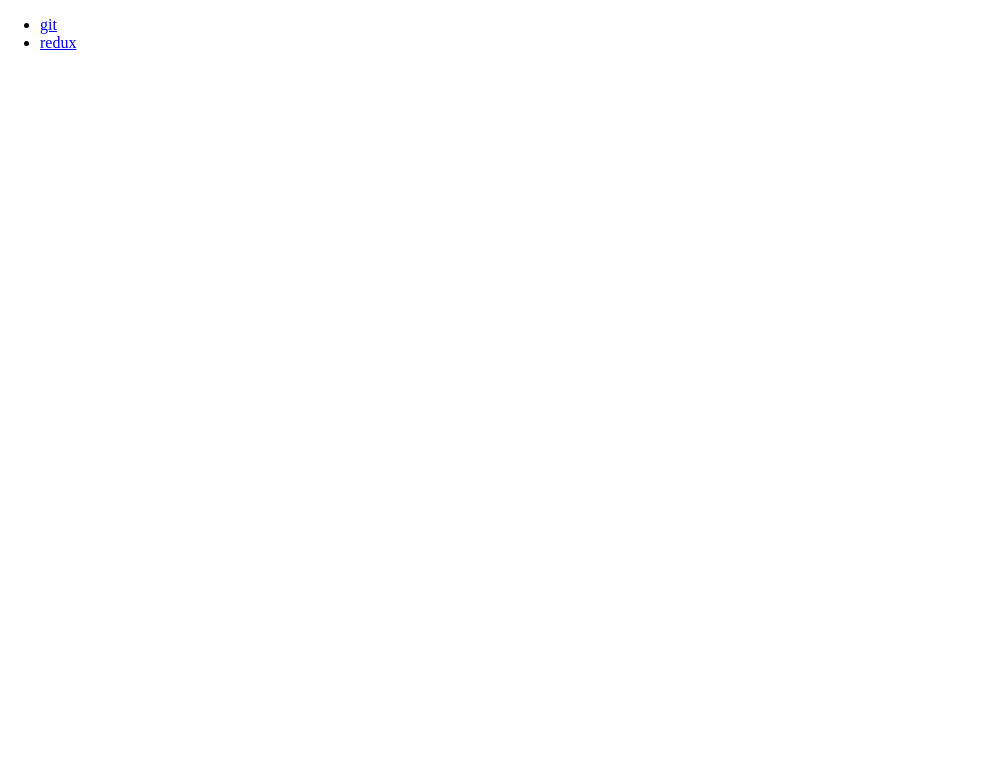
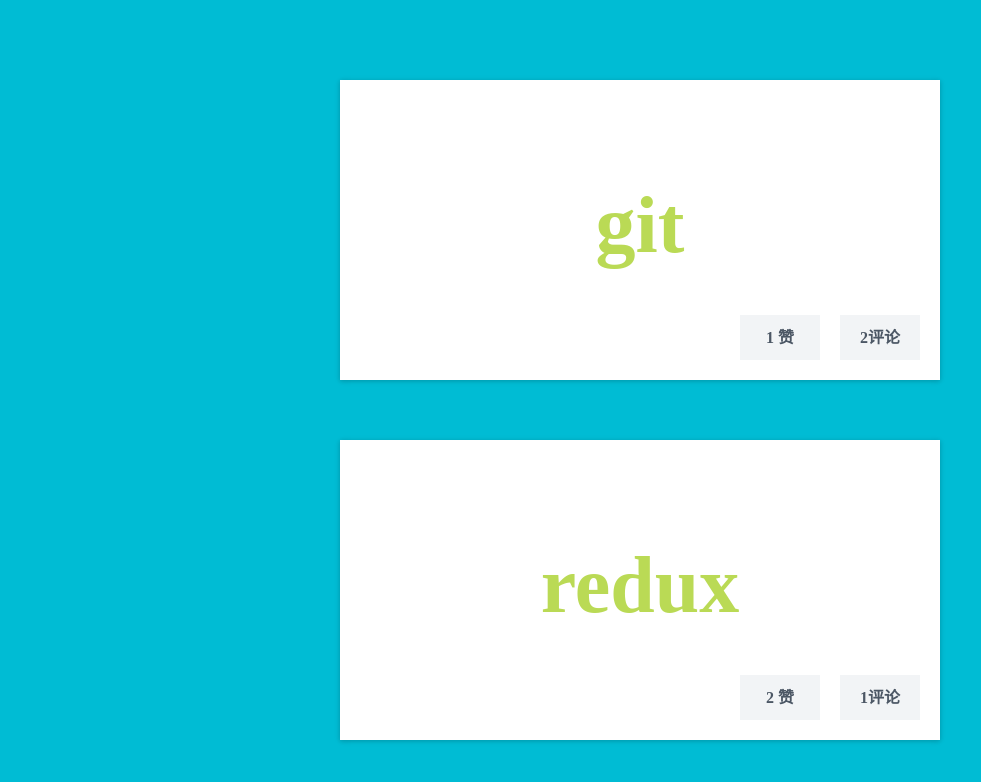
Before and after one commit to zhuangzz/redux-hello, a React (Create React App) app: page / in a window 1280 px wide. Shown: the top 782 px of the page, without its empty margins (0-981 px from the left). Built offline with nearby package versions, Linux system fonts and the light colour scheme.

Commit message:
show HomePage

```diff
--- a/src/HomePage.js
+++ b/src/HomePage.js
@@ -1,14 +1,27 @@
 import React,{Component}from "react"
-import {Link} from 'react-router-dom'
+// import {Link} from 'react-router-dom'
+import { connect } from 'react-redux'
+import PostBody from './PostBody'
 
-export default class HomePage extends Component{
+class HomePage extends Component{
 	render(){
+		let { posts } = this.props
+    console.log('posts', posts)
+    let postList = posts.map(item => {
+      return(
+        <PostBody key={item.postId} postId={item.postId} />
+       )
+     })
 		return(
-			<div>
-				<ul>
-					<li><Link to="/post/1">git</Link></li>
-					<li><Link to="/post/2">redux</Link></li>
-				</ul>
+			<div className="home">
+				{ postList }
+
 			</div>)
 	}
 }
+const mapStateToProps = (state) => ({
+   posts: state.posts
+ })
+
+
+export default connect(mapStateToProps)(HomePage)
--- a/src/PostBody.js
+++ b/src/PostBody.js
@@ -8,13 +8,16 @@ class PostBody extends Component {
   }
   render() {
     console.log(this.props)
-    let {posts,postId } = this.props
+    console.log("xxx",store.getState())
+    let {posts,postId,comments } = this.props
     let currentPost = posts.filter(value => value.postId === postId )[0]
+    let currentComment=comments.filter(value=>value.postId===postId)
     console.log(currentPost)
     return (
       <div className="post-body">
         <div className="comment-num num ">
-          {this.props.comments.length}评论
+
+          {currentComment.length}评论
         </div>
       	<div className="title">
         	 {currentPost.title}
--- a/src/reducers/post.js
+++ b/src/reducers/post.js
@@ -13,9 +13,18 @@ export default function postReducer(state = posts, action) {
   // console.log(action)
   switch (action.type) {
     case 'INCRMENT_LIKE':
-      let otherPosts = state.filter(value => value.postId !== action.postId)
-      let currentPost = state.filter(value => value.postId === action.postId)[0]
-      return [otherPosts, { ...currentPost, likes: currentPost.likes+1 }]
+      // let otherPosts = state.filter(value => value.postId !== action.postId)
+      // let currentPost = state.filter(value => value.postId === action.postId)[0]
+      // return [...otherPosts, { ...currentPost, likes: currentPost.likes+1 }]
+      let stateCopy=state.slice()
+      stateCopy.map(item=>{
+      	if(item.postId===action.postId){
+      		item.likes++
+      		return item
+      	}
+      	return item
+      })
+      return stateCopy
     default:
       return state;
   }
```
